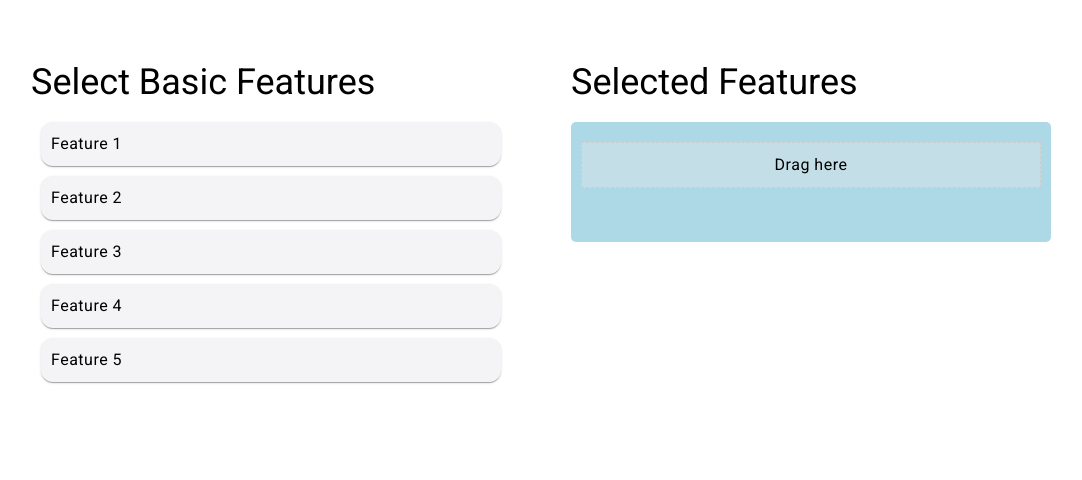
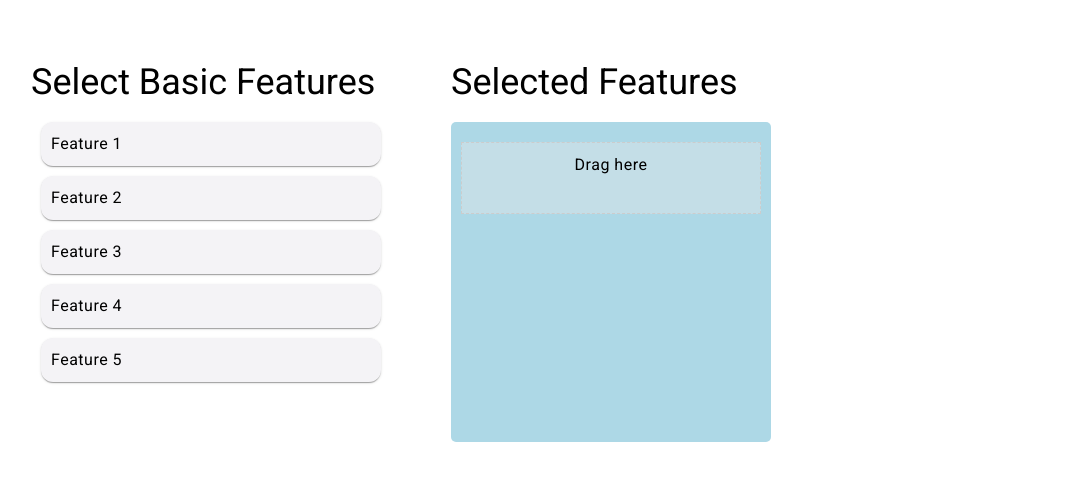
Before and after one commit to SergiiMytakii/feature-suite, an Angular app: page / in a window 1280 px wide. Shown: the top 480 px of the page, without its empty margins (29-1111 px from the left). Built offline with nearby package versions, Linux system fonts and the light colour scheme.

Commit message:
add subfeatures

```diff
--- a/src/app/app.component.css
+++ b/src/app/app.component.css
@@ -10,21 +10,19 @@
 }
 
 .features-list, .selected-features {
-  width: 40%;
+  width: 30%;
   padding: 10px;
   margin: 10px;
 }
 
-.features-list {
-  position: sticky;
-  top: 20px;
-}
+
 
 .light-blue {
   background-color: lightblue;
   padding: 10px;
   border-radius: 5px;
-  min-height: 100px;
+  min-height: 300px;
+  width: 300px;
 }
 
 .selected-feature {
@@ -46,10 +44,12 @@
   border: 1px dashed #ccc;
   text-align: center;
   margin-top: 10px;
+  height: 50px;
+
 }
 
 .indented {
-  margin-left: 20px;
+  margin-left: 30px;
   padding: 10px;
   margin: 10px;
 }
--- a/src/app/app.component.html
+++ b/src/app/app.component.html
@@ -2,47 +2,42 @@
   <!-- Left: Basic Features List -->
   <div class="features-list"
        cdkDropList
-       #basicList="cdkDropList"
        [cdkDropListData]="features"
-       [cdkDropListConnectedTo]="[selectedList]"
-       (cdkDropListDropped)="drop($event)">
+      (cdkDropListDropped)="drop($event)">
     <h3>Select Basic Features</h3>
-    <div *ngFor="let feature of features" cdkDrag>
-      <mat-card class="mat-card-custom">{{ feature.name }}</mat-card>
+    <div *ngFor="let feature of features" cdkDrag cdkDragHandle >
+      <mat-card class="mat-card-custom"  >{{ feature.name }}</mat-card>
     </div>
   </div>
 
   <!-- Right: Selected Features List -->
   <div class="selected-features"
        cdkDropList
-       #selectedList="cdkDropList"
        [cdkDropListData]="selectedFeatures"
-       [cdkDropListConnectedTo]="[basicList, selectedList]"
        (cdkDropListDropped)="drop($event)">
     <h3>Selected Features</h3>
+
     <div class="light-blue">
       <div *ngFor="let feature of selectedFeatures"
-           class="selected-feature"
-           cdkDrag
-           (click)="activateSubList(feature)">
-        <mat-card class="mat-card-custom">{{ feature.name }}</mat-card>
+           >
+        <mat-card class="selected-feature"
+        (click)="activateSubList(feature)">{{ feature.name }}</mat-card>
 
         <!-- Nested Drop Area -->
-        <div *ngIf="feature.isActive" class="sub-feature-container">
+        <div class="sub-feature-container">
           <div cdkDropList
                [cdkDropListData]="feature.subFeatures ?? []"
-               [cdkDropListConnectedTo]="[basicList, selectedList]"
                (cdkDropListDropped)="dropNested($event, feature)">
-            <div *ngFor="let subFeature of feature.subFeatures" class="indented" cdkDrag>
-              <mat-card>{{ subFeature.name }}</mat-card>
+            <div *ngFor="let subFeature of feature.subFeatures" class="indented" >
+              <mat-card class="selected-feature"
+              (click)="activateSubList(subFeature)" >{{ subFeature.name }}</mat-card>
             </div>
-
             <!-- Placeholder for dragging new items into the sub-list -->
-            <div class="drag-placeholder">Drag here</div>
+            <div  *ngIf="feature.isActive"   class="drag-placeholder">Drag here</div>
           </div>
         </div>
       </div>
-      <div class="drag-placeholder">Drag here</div>
+      <div  class="drag-placeholder">Drag here</div>
     </div>
   </div>
 </div>
--- a/src/app/app.component.ts
+++ b/src/app/app.component.ts
@@ -1,9 +1,10 @@
-import { Component } from '@angular/core';
+import { Component, ViewChildren, QueryList, AfterViewInit  } from '@angular/core';
 import { CdkDragDrop, moveItemInArray, transferArrayItem } from '@angular/cdk/drag-drop';
 import { CommonModule } from '@angular/common';
 import { MatCardModule } from '@angular/material/card';
 import { DragDropModule } from '@angular/cdk/drag-drop';
 import { MatListModule } from '@angular/material/list';
+import { CdkDropList } from '@angular/cdk/drag-drop';
 
 interface Feature {
   id: number;
@@ -19,7 +20,20 @@ interface Feature {
   standalone: true,
   imports: [MatListModule, MatCardModule, DragDropModule, CommonModule],
 })
-export class AppComponent {
+export class AppComponent implements AfterViewInit {
+  @ViewChildren(CdkDropList) dropLists!: QueryList<CdkDropList>;
+
+  ngAfterViewInit() {
+    this.connectDropLists();
+  }
+
+  connectDropLists() {
+    const dropListRefs = this.dropLists.toArray();
+    dropListRefs.forEach((dropList) => {
+      dropList.connectedTo = dropListRefs.filter((dl) => dl !== dropList);
+    });
+  }
+
   features: Feature[] = [
     { id: 1, name: 'Feature 1' },
     { id: 2, name: 'Feature 2' },
@@ -39,7 +53,7 @@ export class AppComponent {
 
       const clonedFeature: Feature = {
         ...originalFeature,
-        subFeatures: [],
+        subFeatures: [ ],
         isActive: false,
         id: Date.now(),
       };
@@ -52,18 +66,19 @@ export class AppComponent {
 
   // Handle nested drops inside sub-feature containers
   dropNested(event: CdkDragDrop<Feature[]>, parentFeature: Feature) {
-
+    console.log('Nested Drop event:');
     if (event.previousContainer !== event.container) {
-      console.log('Nested Drop event:');
       const originalFeature = event.previousContainer.data[event.previousIndex];
 
       const clonedSubFeature: Feature = {
         ...originalFeature,
-        subFeatures: [],
+        subFeatures: [], // Optional: change this if you want to keep original sub-features
         isActive: false,
         id: Date.now(),
+        name: parentFeature.name + ' + ' + originalFeature.name
       };
 
+      // Initialize subFeatures if not already done
       parentFeature.subFeatures = parentFeature.subFeatures || [];
       parentFeature.subFeatures.splice(event.currentIndex, 0, clonedSubFeature);
     } else {
@@ -76,6 +91,9 @@ export class AppComponent {
   activateSubList(feature: Feature) {
     feature.isActive = !feature.isActive;
     this.deactivateOthers(this.selectedFeatures, feature);
+    setTimeout(() => {
+      this.connectDropLists();
+    });
   }
 
   // Deactivate other features
```
